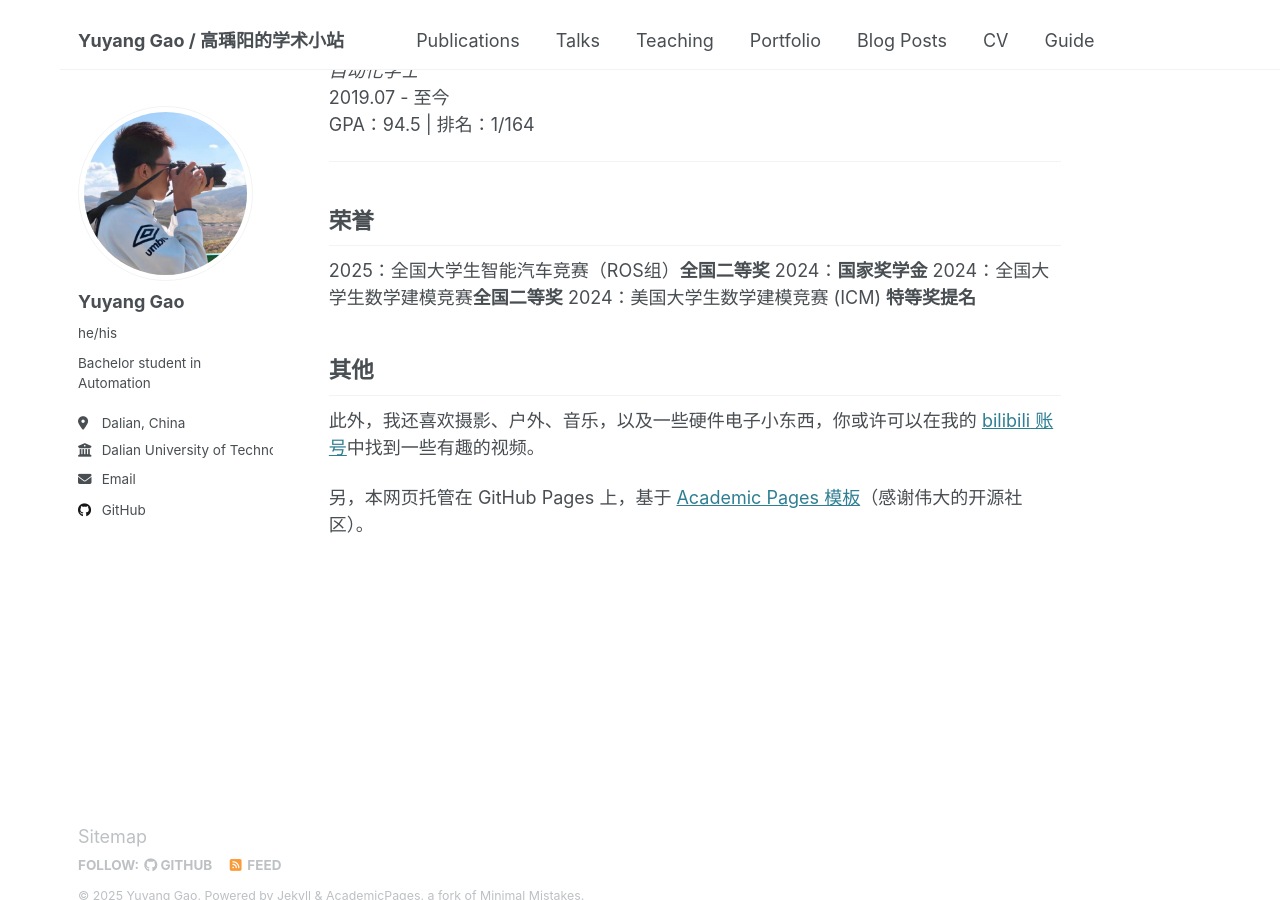
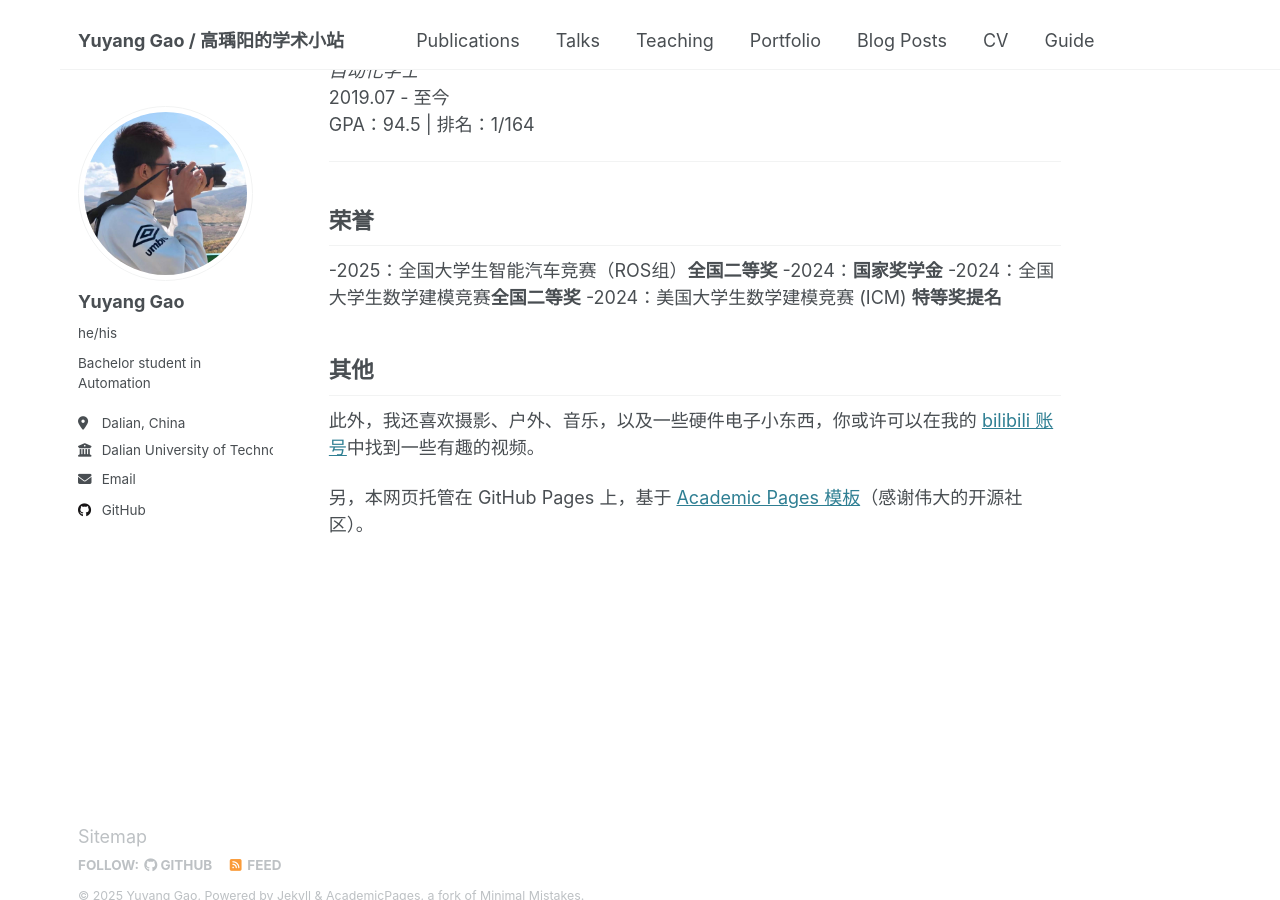
Before and after one commit to AndyGao6186/AndyGao6186.github.io, a Jekyll site: the page built from _pages/about.md, in a window 1280 px wide and 900 px high, scrolled down 882 px. Built offline with Jekyll 4.4.1, drawn with Linux system fonts in a browser that asks for light colours.

```diff
--- a/_pages/about.md
+++ b/_pages/about.md
@@ -40,10 +40,10 @@ GPA：94.5 | 排名：1/164
 
 **荣誉**
 ------
-2025：全国大学生智能汽车竞赛（ROS组）**全国二等奖**
-2024：**国家奖学金**
-2024：全国大学生数学建模竞赛**全国二等奖**
-2024：美国大学生数学建模竞赛 (ICM) **特等奖提名**
+-2025：全国大学生智能汽车竞赛（ROS组）**全国二等奖**
+-2024：**国家奖学金**
+-2024：全国大学生数学建模竞赛**全国二等奖**
+-2024：美国大学生数学建模竞赛 (ICM) **特等奖提名**
 
 
 其他
```
